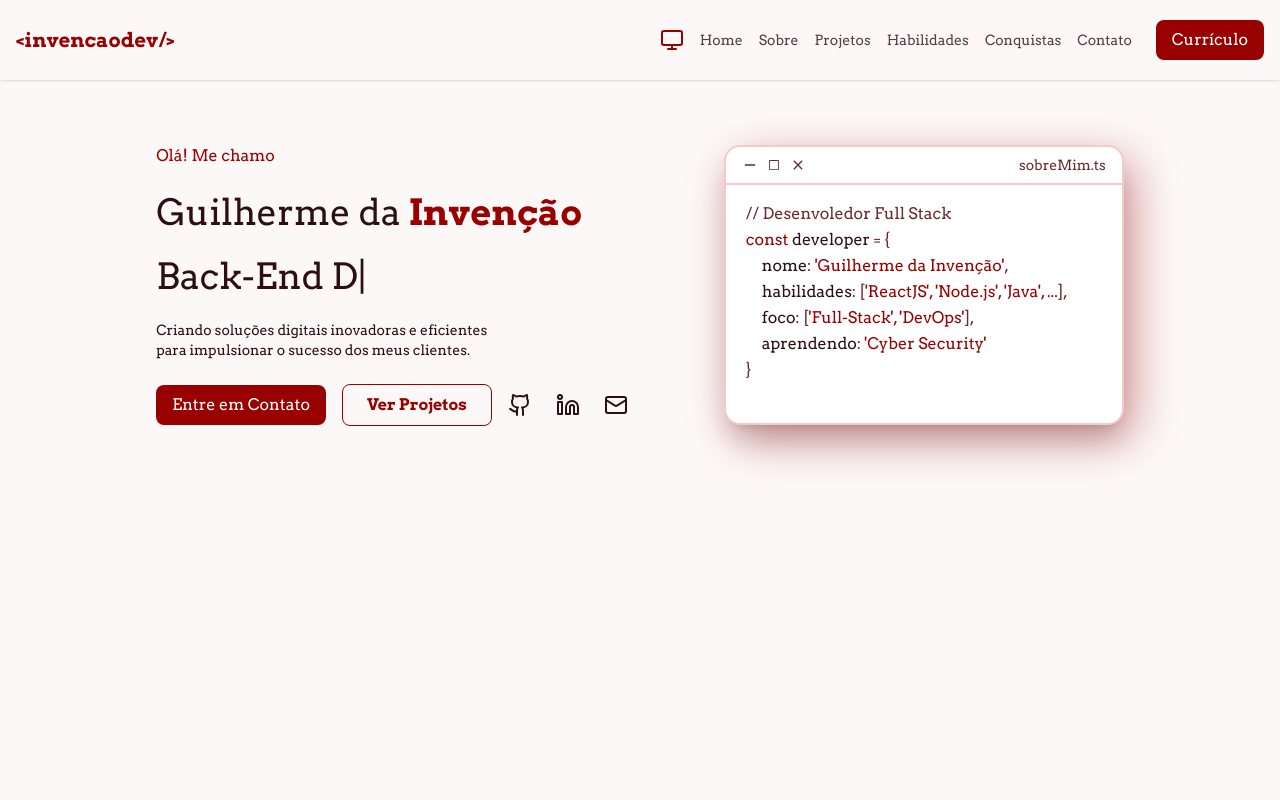
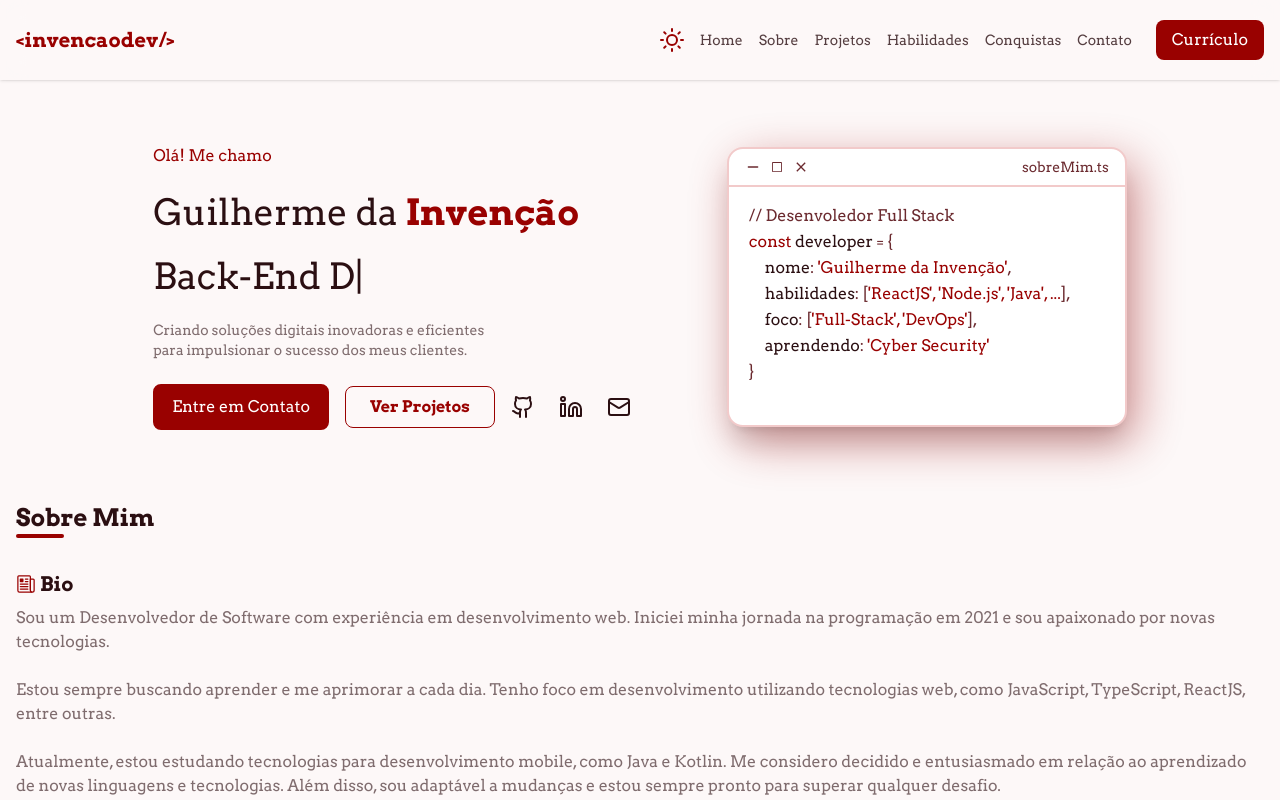
Before and after one commit to invencaosts/portifolio, a Next.js app in the folder invencaodev/: page /v2 in a window 1280 px wide. Built offline with nearby package versions, Linux system fonts and the light colour scheme.

Commit message:
feat: atualizar variáveis de tema e adicionar seção "Sobre Mim" com informações pessoais

```diff
--- a/invencaodev/src/app/globals.css
+++ b/invencaodev/src/app/globals.css
@@ -3,7 +3,7 @@
 /* PADRÃO DO SISTEMA WHITE */
 :root {
   /* Tatica maluca para redefinir variaveis de tema */
-  --theme-version: 1;
+  --theme-version: 2;
 
   /* Base */
   --background: #fdf8f8; /* off-white quente (rosa quase imperceptível) */
@@ -77,7 +77,7 @@ html.light {
   --foreground: #2b0f12;
 
   --surface: #ffffff;
-  --surface-muted: #fbeeee;
+  --surfaceMuted: #fbeeee;
 
   --primary: #990100;
   --primarySoft: #fde2e2;
--- a/invencaodev/src/app/v2/page.tsx
+++ b/invencaodev/src/app/v2/page.tsx
@@ -6,12 +6,14 @@ import Image from "next/image";
 
 import { TypeAnimation } from "react-type-animation";
 import { LuGithub, LuLinkedin, LuMail } from "react-icons/lu";
+import { IoNewspaperOutline } from "react-icons/io5";
 
 import MobileMenu from "@/componentsV2/Menus/MobileMenu";
 import DesktopMenu from "@/componentsV2/Menus/DesktopMenu";
 import ThemeToggle from "@/componentsV2/ThemeToggle";
 import GlowLinkButton from "@/componentsV2/GlowLinkButton";
 import CodeCard from "@/componentsV2/CodeCard";
+import CardAboutMe from "@/componentsV2/CardAboutMe";
 
 export default function V2() {
   const [isScrolled, setIsScrolled] = useState(false);
@@ -98,7 +100,7 @@ export default function V2() {
               />
             </div>
             <div>
-              <p className="mt-6 text-sm text-foreground">
+              <p className="mt-6 text-sm text-foreground/60">
                 Criando soluções digitais inovadoras e eficientes <br />
                 para impulsionar o sucesso dos meus clientes.
               </p>
@@ -107,7 +109,10 @@ export default function V2() {
             <div className="mt-6 flex flex-col items-center justify-center gap-4 lg:flex-row lg:items-center lg:justify-start">
               <div className="flex items-center justify-center">
                 <div>
-                  <GlowLinkButton href="#contato">
+                  <GlowLinkButton
+                    href="#contato"
+                    className="border-3 border-primary"
+                  >
                     Entre em Contato
                   </GlowLinkButton>
                 </div>
@@ -171,9 +176,51 @@ export default function V2() {
           </div>
         </section>
 
-        {/* <section id="sobre" className="h-screen">
-          <h2>Sobre Mim</h2>
-        </section> */}
+        <section id="sobre" className="w-full mt-18 text-foreground">
+          <div>
+            <h1 className="text-2xl font-semibold">Sobre Mim</h1>
+            <div className="h-1 w-12 bg-primary rounded-full"></div>
+          </div>
+          <div className="mt-8 flex flex-col gap-2">
+            <div className="text-foreground flex items-center justify-start gap-1 text-xl font-semibold">
+              <IoNewspaperOutline className="text-primary" />
+              <p>Bio</p>
+            </div>
+            <p className="text-foreground/60">
+              Sou um Desenvolvedor de Software com experiência em
+              desenvolvimento web. Iniciei minha jornada na programação em 2021
+              e sou apaixonado por novas tecnologias.
+              <br /> <br />
+              Estou sempre buscando aprender e me aprimorar a cada dia. Tenho
+              foco em desenvolvimento utilizando tecnologias web, como
+              JavaScript, TypeScript, ReactJS, entre outras.
+              <br /> <br />
+              Atualmente, estou estudando tecnologias para desenvolvimento
+              mobile, como Java e Kotlin. Me considero decidido e entusiasmado
+              em relação ao aprendizado de novas linguagens e tecnologias. Além
+              disso, sou adaptável a mudanças e estou sempre pronto para superar
+              qualquer desafio.
+            </p>
+          </div>
+          <div className="mt-8">
+            <CardAboutMe
+              tipoCard="Educação"
+              experiencias={[
+                {
+                  nomeInstituicao: "IFS - Instituto Federal de Sergipe",
+                  titulo: "Bacharelado em Sistemas da Informação",
+                  periodo: "2024 - 2028",
+                },
+                {
+                  nomeInstituicao:
+                    "SENAI CETCC - Centro de Educação Tecnológica e Ciências",
+                  titulo: "Técnico em Análise e Desenvolvimento de Sistemas",
+                  periodo: "2021 - 2023",
+                },
+              ]}
+            />
+          </div>
+        </section>
       </main>
     </div>
   );
--- /dev/null
+++ b/invencaodev/src/componentsV2/CardAboutMe.tsx
@@ -0,0 +1,62 @@
+import { SlNotebook } from "react-icons/sl";
+import { LiaSuitcaseSolid } from "react-icons/lia";
+
+type Experiencia = {
+  nomeInstituicao: string;
+  titulo: string;
+  periodo: string;
+};
+
+type CardAboutMeProps = {
+  tipoCard: "Educação" | "Experiência";
+  experiencias: Experiencia[];
+};
+
+export default function CardAboutMe({
+  tipoCard,
+  experiencias,
+}: CardAboutMeProps) {
+  return (
+    <div
+      className="
+        bg-surface
+        w-full
+        h-auto
+        rounded-lg
+        p-4
+        border-2 border-borderColor
+        shadow-md
+        transition-transform duration-300
+        hover:scale-105
+      "
+    >
+      {/* Header */}
+      <div className="flex items-center gap-2 text-lg">
+        {tipoCard === "Educação" ? (
+          <SlNotebook className="text-primary w-5 h-5" />
+        ) : (
+          <LiaSuitcaseSolid className="text-primary w-5 h-5" />
+        )}
+        <h2 className="font-semibold">{tipoCard}</h2>
+      </div>
+
+      {/* Experiências */}
+      <div className="mt-4 flex flex-col gap-4">
+        {experiencias.map((exp, index) => (
+          <div
+            key={index}
+            className={`
+        text-base text-foreground/60
+        flex flex-col gap-1
+        ${index > 0 ? "pt-4 border-t border-borderColor" : ""}
+      `}
+          >
+            <p className="font-medium text-foreground">{exp.nomeInstituicao}</p>
+            <p>{exp.titulo}</p>
+            <p className="text-sm opacity-70">{exp.periodo}</p>
+          </div>
+        ))}
+      </div>
+    </div>
+  );
+}
--- a/invencaodev/src/componentsV2/ThemeToggle.tsx
+++ b/invencaodev/src/componentsV2/ThemeToggle.tsx
@@ -14,11 +14,11 @@ export default function ThemeToggle() {
 
   const icon =
     theme === "light" ? (
+      <FiMoon className="w-6 h-6" />
+    ) : theme === "dark" ? (
+      <FiMonitor className="w-6 h-6" />
+    ) : (
       <FiSun className="w-6 h-6" />
-    ) : theme === "dark" ? (
-      <FiMoon className="w-6 h-6" />
-    ) : (
-      <FiMonitor className="w-6 h-6" />
     );
 
   return (
```
